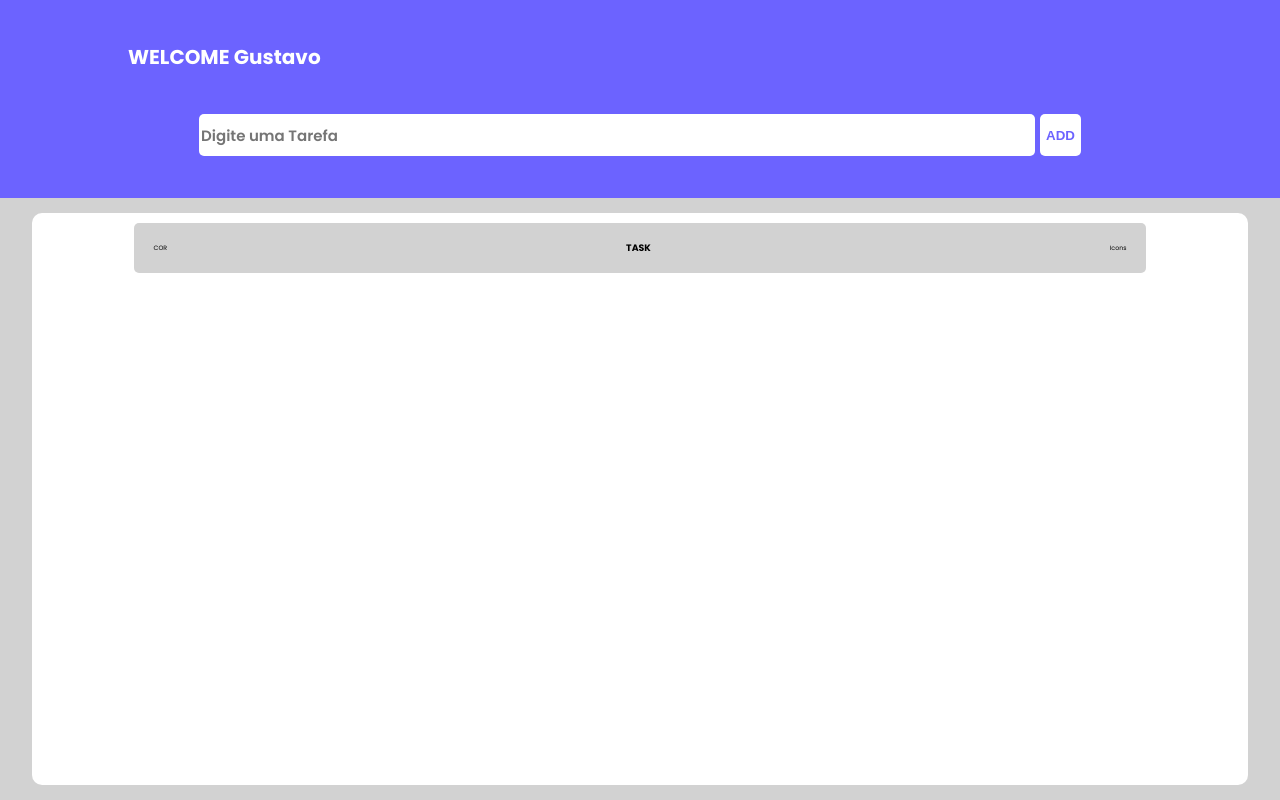
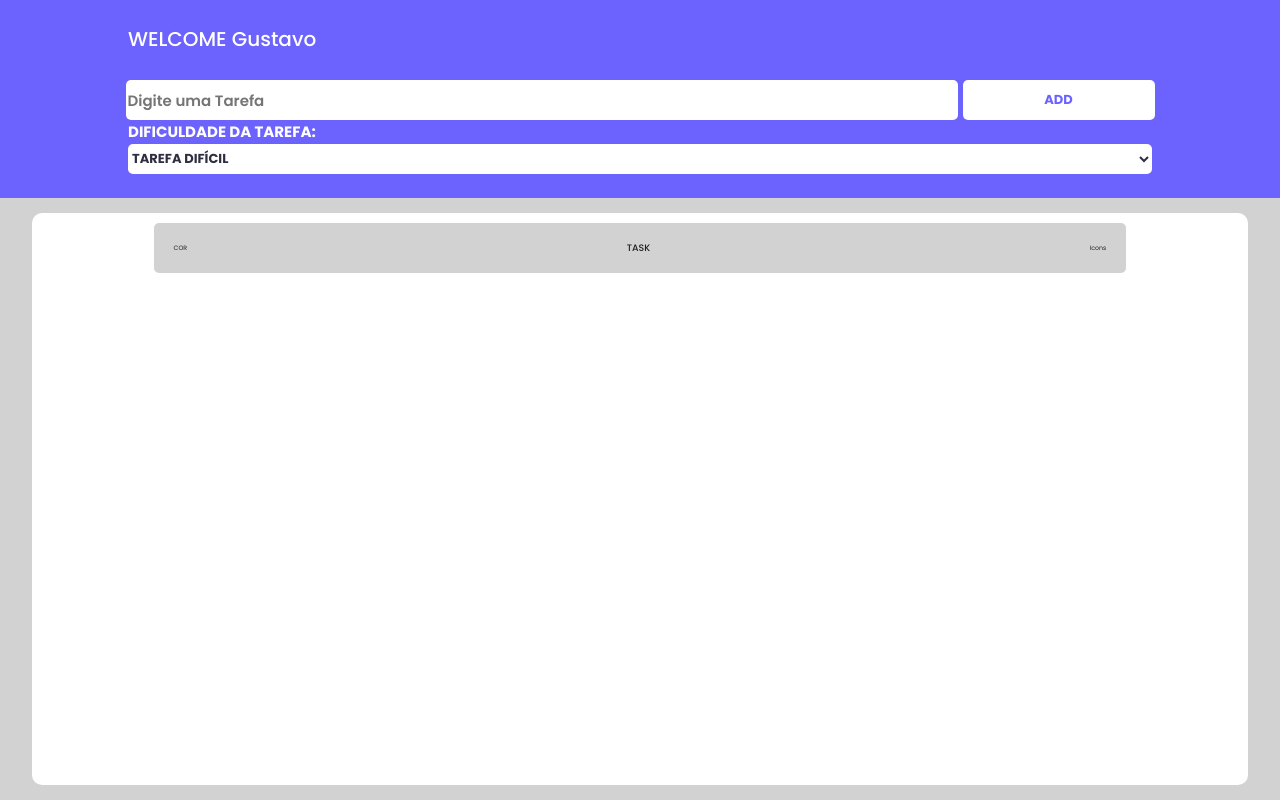
Before and after one commit to gustavodev200/to-do-react-e-node, a React (Create React App) app in the folder frontend/: page / in a window 1280 px wide. Built offline with nearby package versions, Linux system fonts and the light colour scheme; a web font is replaced by a local one.

Commit message:
mandando tasks para o banco de dados

```diff
--- a/frontend/package.json
+++ b/frontend/package.json
@@ -7,6 +7,7 @@
     "@testing-library/jest-dom": "^5.16.4",
     "@testing-library/react": "^13.0.1",
     "@testing-library/user-event": "^13.5.0",
+    "antd": "^4.19.5",
     "axios": "^0.26.1",
     "react": "^18.0.0",
     "react-dom": "^18.0.0",
--- a/frontend/src/components/InputError/index.jsx
+++ b/frontend/src/components/InputError/index.jsx
@@ -2,17 +2,17 @@ import { useEffect, useState } from "react";
 import { MsgError } from "./styles";
 
 const InputError = ({ msgError }) => {
-  // const [visibility, setVisibility] = useState(false);
+  const [visibility, setVisibility] = useState(false);
 
-  // useEffect(() => {
-  //   setVisibility(true);
+  useEffect(() => {
+    setVisibility(true);
 
-  //   setTimeout(() => {
-  //     setVisibility(false);
-  //   }, 4000);
-  // }, []);
+    setTimeout(() => {
+      setVisibility(false);
+    }, 4000);
+  }, []);
 
-  return <MsgError>{msgError}</MsgError>;
+  return visibility && <MsgError>{msgError}</MsgError>;
 };
 
 export default InputError;
--- a/frontend/src/components/form/SelectTask.jsx
+++ b/frontend/src/components/form/SelectTask.jsx
@@ -1,14 +1,44 @@
-import React from 'react'
+import React from "react";
+import styled from "styled-components";
 
-const SelectTask = ({ onChange, onBlur, name, label }, ref) => {
+import circle_red from "../../assets/img/circle_red.svg";
+
+const Select = React.forwardRef(({ onChange, onBlur, name, label }, ref) => (
   <>
-    <label>{label}</label>
-    <select name={name} ref={ref} onChange={onChange} onBlur={onBlur}>
-      <option value="1">20</option>
-      <option value="2">30</option>
-      <option value="3">40</option>
-    </select>
-  </>;
-};
+    <LabelWrapper>{label}</LabelWrapper>
+    <SelectWrapper name={name} ref={ref} onChange={onChange} onBlur={onBlur}>
+      <option value="1">TAREFA DIFÍCIL</option>
+      <option value="2">TAREFA MÉDIA</option>
+      <option value="3">TAREFA FÁCIL</option>
+    </SelectWrapper>
+  </>
+));
 
-export default SelectTask;
+const LabelWrapper = styled.label`
+  width: 80%;
+  font-size: 1.5rem;
+  font-weight: bold;
+  text-align: start;
+  color: #fff;
+`;
+
+const SelectWrapper = styled.select`
+  width: 80%;
+  height: 3rem;
+  border-radius: 5px;
+  background-color: #fff;
+  border: none;
+  color: #2f2e41;
+  font-family: "Poppins", sans-serif;
+  font-weight: bold;
+  outline: none;
+  font-size: 1.3rem;
+
+  option {
+    border: none;
+    font-weight: bold;
+    border-radius: 5px;
+  }
+`;
+
+export default Select;
--- a/frontend/src/components/pages/Home/index.jsx
+++ b/frontend/src/components/pages/Home/index.jsx
@@ -1,9 +1,9 @@
-import React, { useState, useEffect } from "react";
+import React, { useState } from "react";
 import {
   ButtonTask,
   ContentOne,
   ContentTwo,
-  ErrorTask,
+  CreateTasks,
   HeaderText,
   HomeWrapper,
   InputTask,
@@ -11,33 +11,39 @@ import {
   TaskWrapper,
 } from "./styles";
 
-import SelectTask from '../../form/SelectTask'
+import Select from "../../form/SelectTask";
 
 import { useForm } from "react-hook-form";
 import api from "../../../utils/api";
 
+import "antd/dist/antd.css";
+import { message } from "antd";
+
 const Home = () => {
   const [token] = useState(localStorage.getItem("token") || "");
-  const [errorTask, setErrorTask] = useState("");
 
   const { register, handleSubmit } = useForm();
 
   const createTask = async (task, e) => {
     e.preventDefault();
 
-    const data = await api
-      .post("tasks/create", task, {
+    let msgText = "Tarefa criada com sucesso!";
+
+    try {
+      const { data, status } = await api.post("tasks/create", task, {
         Authorization: `Bearer ${JSON.parse(token)}`,
         "Content-Type": "multipart/form-data",
-      })
-      .then((res) => {
-        return res.data;
-      })
-      .catch((error) => {
-        return error.res.data;
       });
 
-    setErrorTask(data.message);
+      if (status === 200) {
+        message.success(msgText, [2.5]);
+        return data;
+      } else {
+        throw new Error(data.message);
+      }
+    } catch (error) {
+      return message.error(error.message, [2.5]);
+    }
   };
 
   return (
@@ -47,17 +53,23 @@ const Home = () => {
           <h1>WELCOME Gustavo</h1>
         </HeaderText>
         <form onSubmit={handleSubmit(createTask)}>
+          <CreateTasks>
             <InputTask
               type="text"
               placeholder="Digite uma Tarefa"
               name="task"
               {...register("task")}
             />
-          <SelectTask label="GRAU DA TASK" name ="taskpriority" {...register("taskpriority")}/>
             <ButtonTask type="submit" value="ADD" />
+          </CreateTasks>
+          <Select
+            label="DIFICULDADE DA TAREFA:"
+            name="taskpriority"
+            {...register("taskpriority")}
+          />
         </form>
       </ContentOne>
-      {errorTask && <ErrorTask>{errorTask}</ErrorTask>}
+
       <ContentTwo>
         <Tasks>
           <TaskWrapper>
--- a/frontend/src/components/pages/Home/styles.js
+++ b/frontend/src/components/pages/Home/styles.js
@@ -6,7 +6,7 @@ export const HomeWrapper = styled.section`
   display: flex;
   align-items: center;
   flex-direction: column;
-`
+`;
 
 export const ContentOne = styled.div`
   width: 100%;
@@ -19,18 +19,19 @@ export const ContentOne = styled.div`
 
   form {
     width: 100%;
+    align-items: center;
     display: flex;
     justify-content: center;
+    flex-direction: column;
   }
-`
+`;
 export const ContentTwo = styled.div`
   width: 100%;
   height: 95%;
   display: flex;
   align-items: center;
   justify-content: center;
-
-`
+`;
 
 export const HeaderText = styled.div`
   width: 80%;
@@ -39,8 +40,7 @@ export const HeaderText = styled.div`
     font-size: 2rem;
     color: #fff;
   }
-
-`
+`;
 export const InputTask = styled.input`
   width: 65%;
   height: 4rem;
@@ -49,22 +49,25 @@ export const InputTask = styled.input`
   outline: none;
   font-size: 1.5rem;
   font-weight: 600;
-    font-family: 'Poppins', sans-serif;
-`
+  font-family: "Poppins", sans-serif;
+`;
 
 export const ButtonTask = styled.input`
+  width: 15%;
   border: none;
+  height: 100%;
   background-color: #fff;
   color: #6c63ff;
   border-radius: 5px;
-    margin-left: .5rem;
+  margin-left: 0.5rem;
   font-weight: bold;
+  font-size: 1.3rem;
   cursor: pointer;
 
   &:hover {
     background-color: #d2d2d2;
   }
-`
+`;
 
 export const Tasks = styled.div`
   width: 95%;
@@ -73,8 +76,7 @@ export const Tasks = styled.div`
   border-radius: 10px;
   display: flex;
   justify-content: center;
-
-`
+`;
 
 export const TaskWrapper = styled.div`
   width: 80%;
@@ -86,16 +88,11 @@ export const TaskWrapper = styled.div`
   align-items: center;
   justify-content: space-between;
   padding: 0 2rem;
-`
-export const ErrorTask = styled.p`
-    width: 80%;
-    border-radius: 5px;
-    padding: .5rem 0;
-    background-color: #ff3737;
+`;
+
+export const CreateTasks = styled.div`
+  width: 100%;
   display: flex;
   align-items: center;
   justify-content: center;
-    color: #fff;
-    font-size: 1rem;
-    margin-top: .5rem;
-`
+`;
```
Also changed, not shown: frontend/src/components/MessageSuccess/index.jsx (added, +31 -0 lines), frontend/src/components/MessageSucess/index.jsx (deleted, +0 -14 lines), frontend/src/assets/img/circle_red.svg (added), 1 other file (tests, documents, lock files or other folders). Lines whose indentation alone changed are shown as unchanged.
